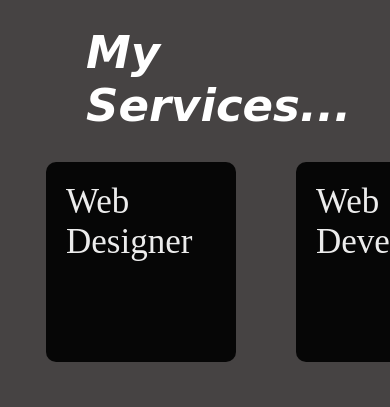
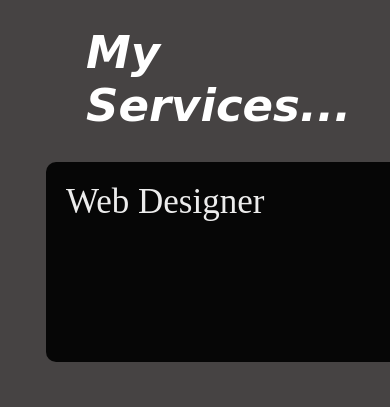
Before and after one commit to Varsha96-coder/Portfolio, a plain HTML site: page index.html in a window 390 px wide. Shown: the part 2100-2507 px from the top of the page. Drawn offline with Linux system fonts and the light colour scheme.

Commit message:
initial commit

```diff
--- a/style.css
+++ b/style.css
@@ -156,6 +156,9 @@ input[type="checkbox"] {
       background-color: rgb(203, 198, 224);
       border-radius: 10px;
       margin-left: 60px;
+  }
+  .wrapper .box5 .slide{
+    flex-direction: column;
   }
 }
 
```
